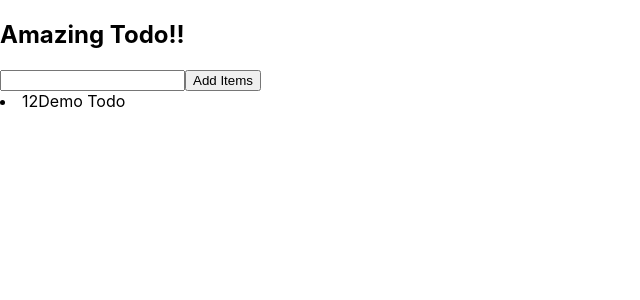
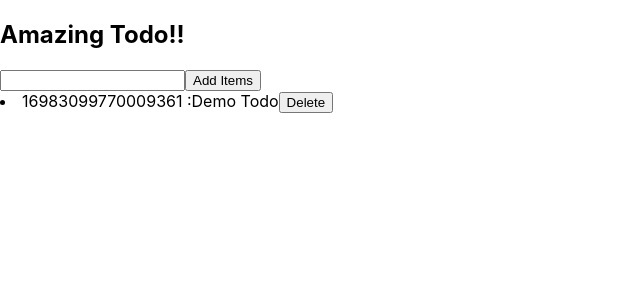
Before and after one commit to adityash97/todo-react, a React (Create React App) app in the folder amazing-todo/: page / in a window 1280 px wide. Shown: the top 300 px of the page, without its empty margins (0-640 px from the left). Built offline with nearby package versions, Linux system fonts and the light colour scheme.

Commit message:
Todo add & delete

```diff
--- a/amazing-todo/src/components/TodoAdd.js
+++ b/amazing-todo/src/components/TodoAdd.js
@@ -1,16 +1,25 @@
-import { useState } from "react"
-export default function TodoAdd(){
-    const [input,setInput] = useState()
+import { useState } from "react";
+export default function TodoAdd(props) {
+  const [input, setInput] = useState("");
 
   const itemHandler = (event) => {
-        event.preventDefault()
-    }
+    event.preventDefault();
+    input &&
+      props.updateTodo((oldValue) => {
+        return [...oldValue, { id: props.generateUniqueId(), title: input }];
+      });
+    setInput("");
+  };
+
+  const inputHandler = (event) => {
+    setInput(event.target.value);
+  };
 
   return (
     <>
       {/* A page will get reloded when even a form is submitted(use preventdefault) */}
       <form>
-          <input value={input} />
+        <input value={input} onChange={inputHandler} required />
         <button onClick={itemHandler}>Add Items</button>
       </form>
     </>
--- a/amazing-todo/src/components/TodoDelete.js
+++ b/amazing-todo/src/components/TodoDelete.js
@@ -0,0 +1,11 @@
+const  deleteHandler = (props) => {
+    props.updateTodo((oldTodo)=> {
+        return oldTodo.filter((item) => item.id !== props.itemid ? true : false )
+    })
+}
+
+export default function Delete(props){
+    return(
+        <button onClick={() => deleteHandler(props)}>Delete</button>
+    )
+}
--- a/amazing-todo/src/components/TodoHome.js
+++ b/amazing-todo/src/components/TodoHome.js
@@ -1,26 +1,34 @@
 import TodoAdd from "./TodoAdd";
+import TodoDelete from "./TodoDelete";
 import { useState } from "react";
+function generateUniqueId() {
+  const timestamp = new Date().getTime();
+  const random = Math.floor(Math.random() * 10000);
+  const uniqueId = `${timestamp}${random}`;
+  return uniqueId;
+}
 
 export default function TodoHome() {
   // hooks must be called inside a function.
   const [todo, setTodo] = useState([
     {
-      id: 12,
+      id: generateUniqueId(),
       title: "Demo Todo",
     }
   ]);
   return (
     <>
       <h2>Amazing Todo!!</h2>
-      <TodoAdd />
+      {/* unidirectional data flow in react */}
+      <TodoAdd updateTodo={setTodo} generateUniqueId={generateUniqueId} />
 
       {/* TODO data will be displayed here */}
-      {todo.map((data) => (
+      {todo.length !== 0 ? todo.map((data) => (
         <li key={data.id}>
-          {data.id}
-          {data.title}
+          {data.id} :{data.title}
+          <TodoDelete itemid={data.id} updateTodo={setTodo} />
         </li>
-      ))}
+      )) : <h2>Todo list is empty</h2>}
     </>
   );
 }
```
Also changed, not shown: 1 other file (tests, documents, lock files or other folders). Lines whose indentation alone changed are shown as unchanged.
